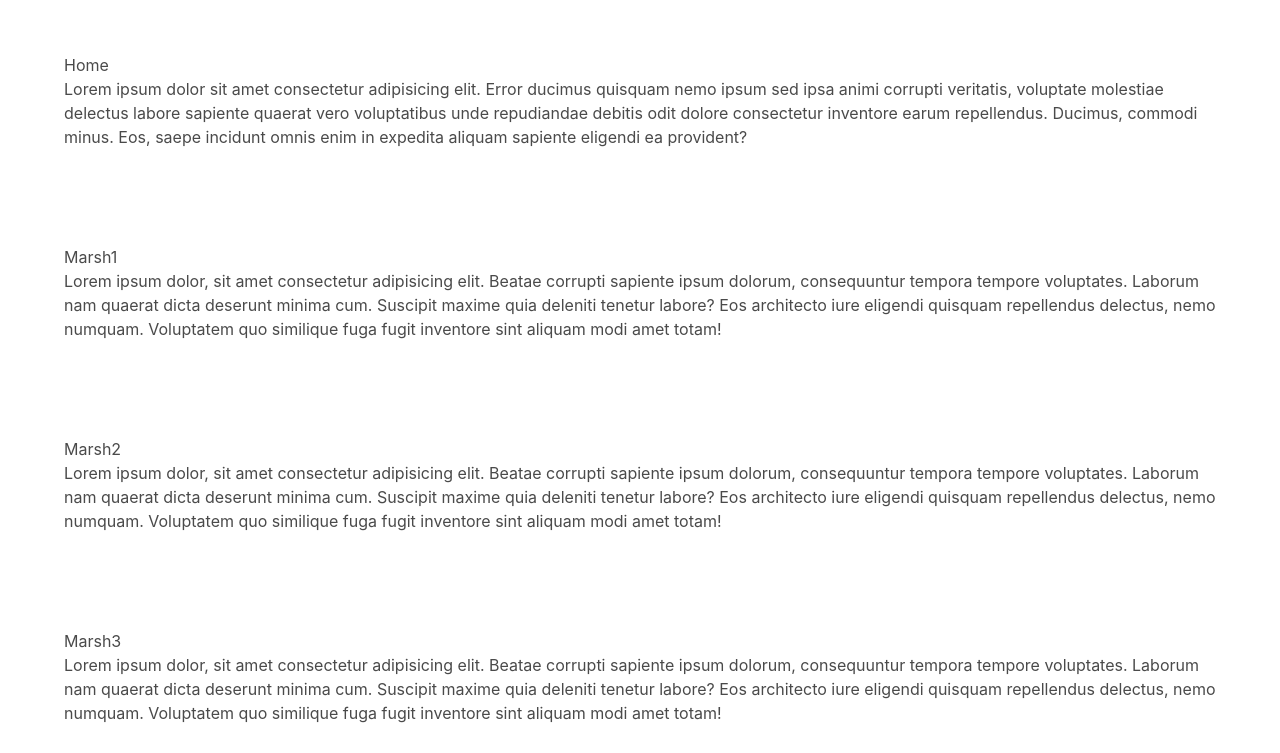
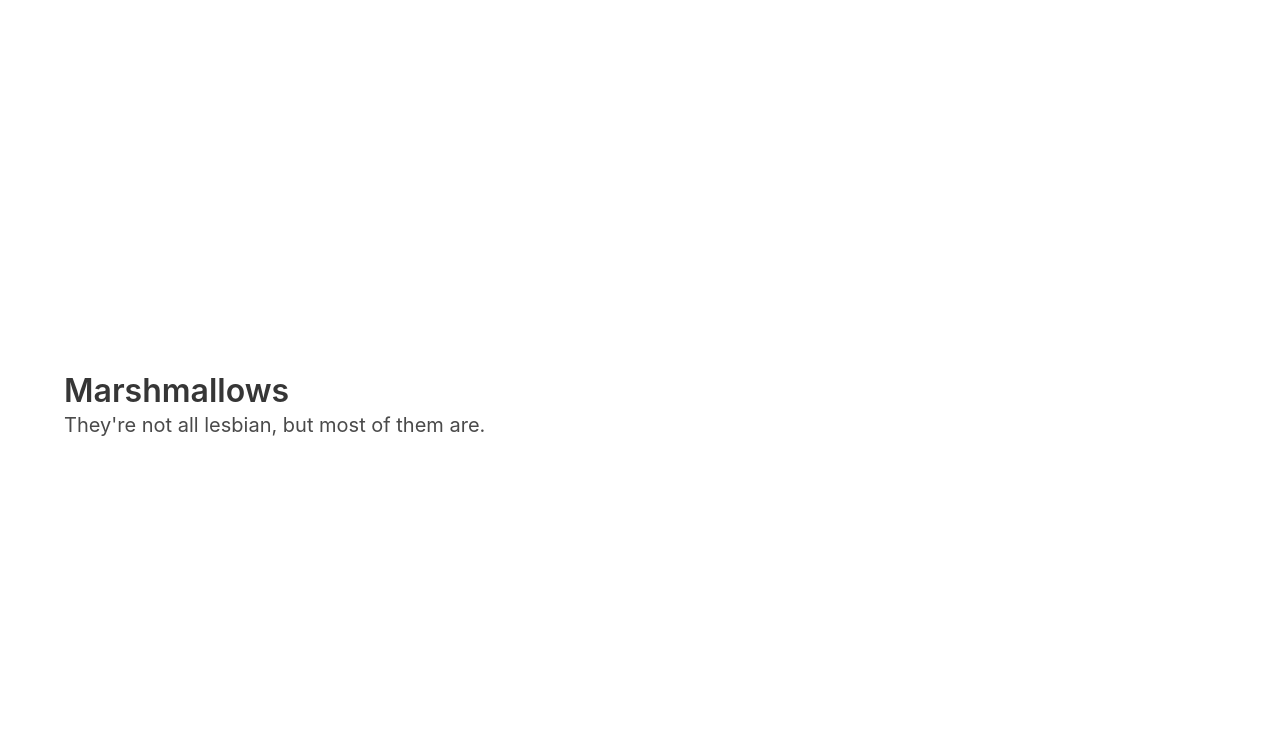
Before and after one commit to ryanwolhuter/marsh, a website: page index.html in a window 1280 px wide. Shown: the part 47-800 px from the top of the page. Drawn offline with Linux system fonts and the light colour scheme.

Commit message:
Add hero

```diff
--- a/index.html
+++ b/index.html
@@ -9,6 +9,7 @@
   <title>Marsh</title>
 </head>
 <body>
+
   <!-- navbar -->
   <nav class="navbar" role="navigation" aria-label="main navigation">
     <div class="container">
@@ -54,12 +55,21 @@
     </div>
   </nav>
   <!-- end navbar -->
-  <section id="home" class="section">
-    <div class="container">
-      <h1>Home</h1>
-      <p>Lorem ipsum dolor sit amet consectetur adipisicing elit. Error ducimus quisquam nemo ipsum sed ipsa animi corrupti veritatis, voluptate molestiae delectus labore sapiente quaerat vero voluptatibus unde repudiandae debitis odit dolore consectetur inventore earum repellendus. Ducimus, commodi minus. Eos, saepe incidunt omnis enim in expedita aliquam sapiente eligendi ea provident?</p>
+
+  <!-- hero -->
+  <section id="home" class="hero is-fullheight">
+    <div class="hero-body">
+      <div class="container">
+        <h1 class="title">
+          Marshmallows
+        </h1>
+        <h2 class="subtitle">
+          They're not all lesbian, but most of them are.
+        </h2>
+      </div>
     </div>
   </section>
+  <!-- end hero -->
 
   <section id="marsh1" class="section">
     <div class="container">
```
